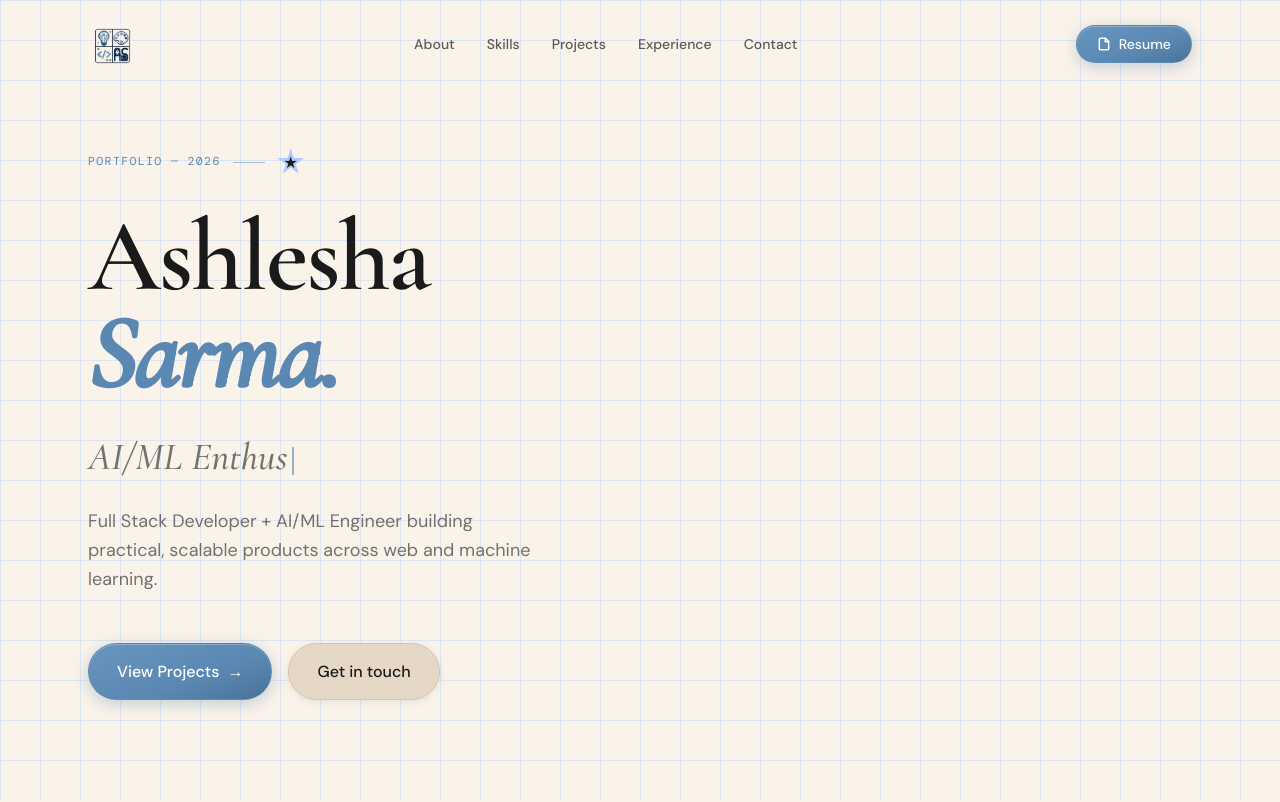
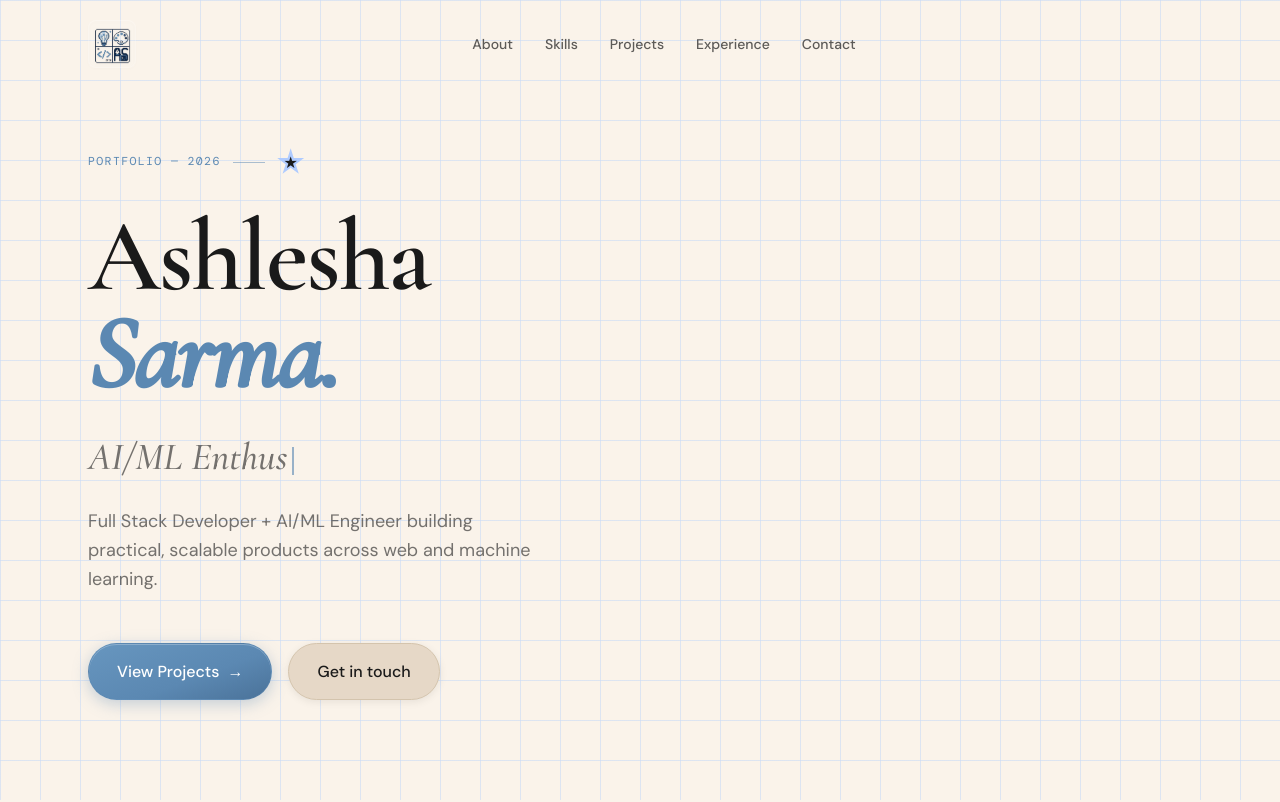
Before and after one commit to ashlesha-sarma/portfolio, a Next.js app: page / in a window 1280 px wide. Shown: the top 802 px of the page. Built offline with nearby package versions, Linux system fonts and the light colour scheme; a web font is replaced by a local one.

Commit message:
removed resume button

```diff
--- a/components/Navbar.tsx
+++ b/components/Navbar.tsx
@@ -60,29 +60,6 @@ export default function Navbar() {
 
         {/* Right controls */}
         <div className="hidden md:flex items-center gap-3">
-          <a
-            href="/resume.pdf"
-            target="_blank"
-            rel="noopener noreferrer"
-            className="btn-primary inline-flex items-center gap-2 px-5 py-2 rounded-full text-sm font-medium"
-          >
-            <svg
-              xmlns="http://www.w3.org/2000/svg"
-              width="14"
-              height="14"
-              viewBox="0 0 24 24"
-              fill="none"
-              stroke="currentColor"
-              strokeWidth="2.5"
-              strokeLinecap="round"
-              strokeLinejoin="round"
-              className="drop-shadow-sm"
-            >
-              <path d="M14.5 2H6a2 2 0 0 0-2 2v16a2 2 0 0 0 2 2h12a2 2 0 0 0 2-2V7.5L14.5 2z" />
-              <polyline points="14 2 14 8 20 8" />
-            </svg>
-            Resume
-          </a>
         </div>
 
         {/* Mobile: hamburger */}
@@ -114,30 +91,7 @@ export default function Navbar() {
                 </a>
               </li>
             ))}
-            <li>
-              <a
-                href="/resume.pdf"
-                className="btn-primary inline-flex items-center gap-2 px-5 py-2.5 rounded-full text-sm font-medium w-full justify-center"
-                target="_blank"
-                rel="noopener noreferrer"
-              >
-                <svg
-                  xmlns="http://www.w3.org/2000/svg"
-                  width="14"
-                  height="14"
-                  viewBox="0 0 24 24"
-                  fill="none"
-                  stroke="currentColor"
-                  strokeWidth="2.5"
-                  strokeLinecap="round"
-                  strokeLinejoin="round"
-                >
-                  <path d="M14.5 2H6a2 2 0 0 0-2 2v16a2 2 0 0 0 2 2h12a2 2 0 0 0 2-2V7.5L14.5 2z" />
-                  <polyline points="14 2 14 8 20 8" />
-                </svg>
-                Resume
-              </a>
-            </li>
+
           </ul>
         </div>
       )}
```
Also changed, not shown: 2 other files (tests, documents, lock files or other folders).
